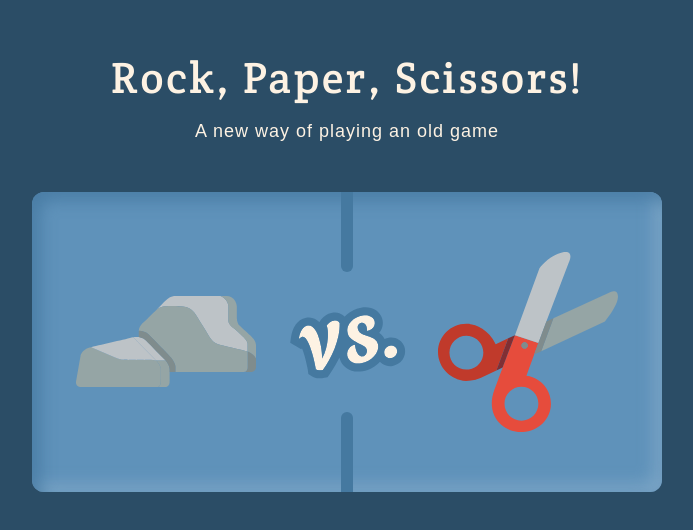
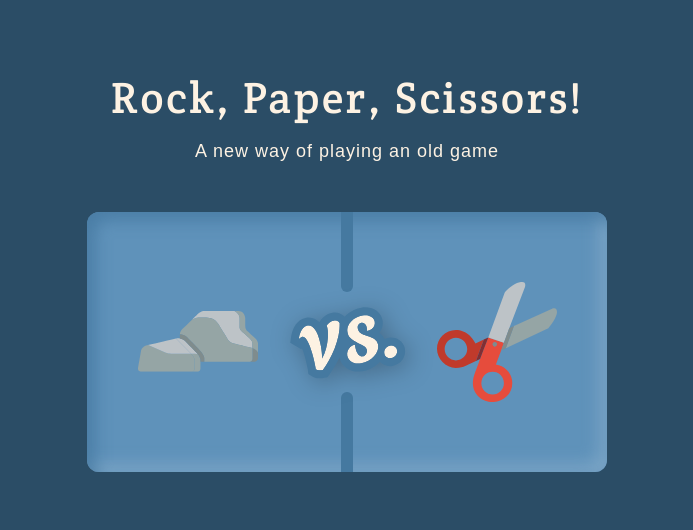
Before and after one commit to lucas-pvg/Rock-Paper-Scissors, a React (Vite) app: page / in a window 1280 px wide. Shown: the part 130-660 px from the top of the page, without its empty margins (293-986 px from the left). Built offline with nearby package versions, Linux system fonts and the light colour scheme; a web font is replaced by a local one.

Commit message:
💄✨ Add className to Field and style related changes

```diff
--- a/src/components/field/field.module.css
+++ b/src/components/field/field.module.css
@@ -1,6 +1,6 @@
 .field {
-  width: 630px;
-  height: 300px;
+  width: 520px;
+  height: 260px;
   border-radius: 12px;
   background: var(--primary);
   box-shadow: var(--primary-inner-shadow);
@@ -37,6 +37,7 @@
 
 .vs {
   grid-area: vs;
+  filter: drop-shadow(var(--object-shadow));
 }
 
 .top {
--- a/src/components/field/field.tsx
+++ b/src/components/field/field.tsx
@@ -1,19 +1,24 @@
 import { ComponentProps } from 'react'
 import { Objects } from '../objects/objects'
 import VS from '../../assets/VS.svg?react'
-
 import style from './field.module.css'
 
-interface FieldProps extends ComponentProps<'div'> {}
+interface FieldProps extends ComponentProps<'div'> {
+  className?: string
+}
 
-export function Field({ ...props }: FieldProps) {
+export function Field({ className, ...props }: FieldProps) {
+  const classes = className
+    ? `${style.grid} ${style.field} ${className}`
+    : `${style.grid} ${style.field}`
+
   return (
-    <div className={`${style.grid} ${style.field}`} {...props}>
-      <Objects className={style.player} type='rock' size={180} />
+    <div className={classes} {...props}>
+      <Objects className={style.player} type='rock' size={120} />
       <div className={`${style.divider} ${style.top}`} />
       <VS className={style.vs} />
       <div className={`${style.divider} ${style.bottom}`} />
-      <Objects className={style.robot} type='scissors' size={180} />
+      <Objects className={style.robot} type='scissors' size={120} />
     </div>
   )
 }
```
